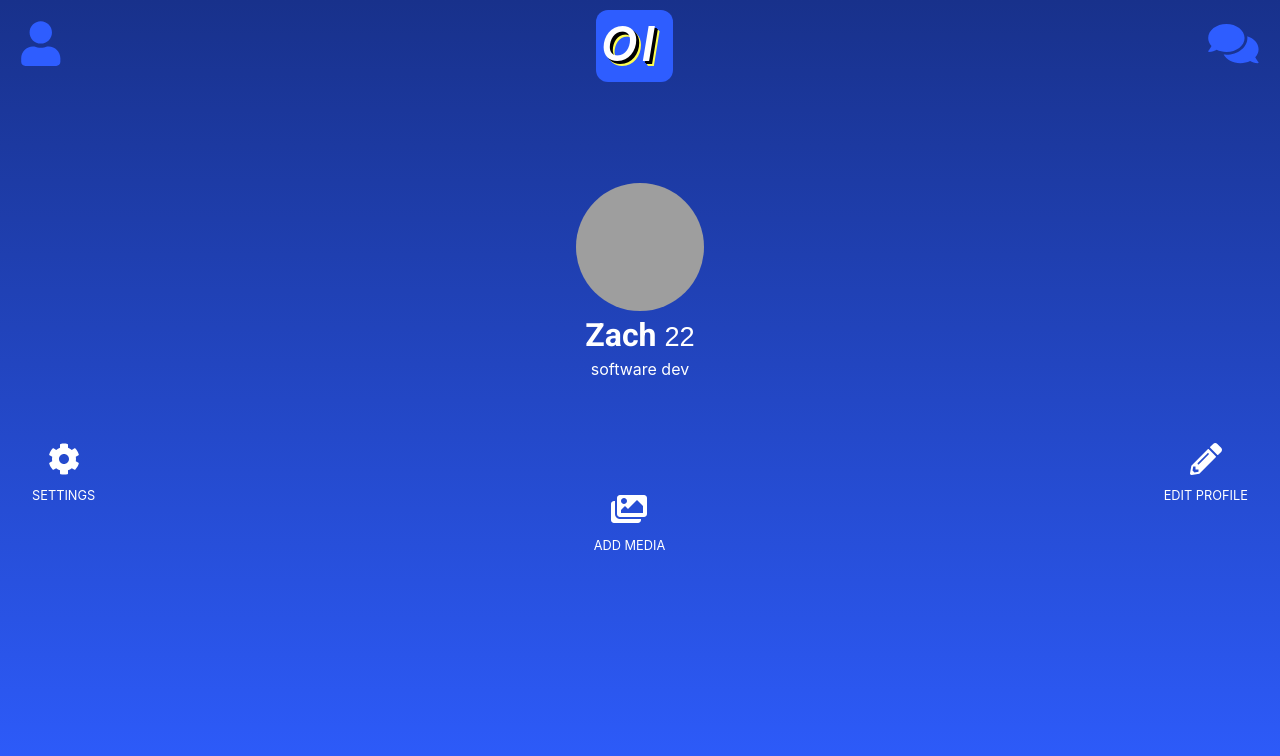
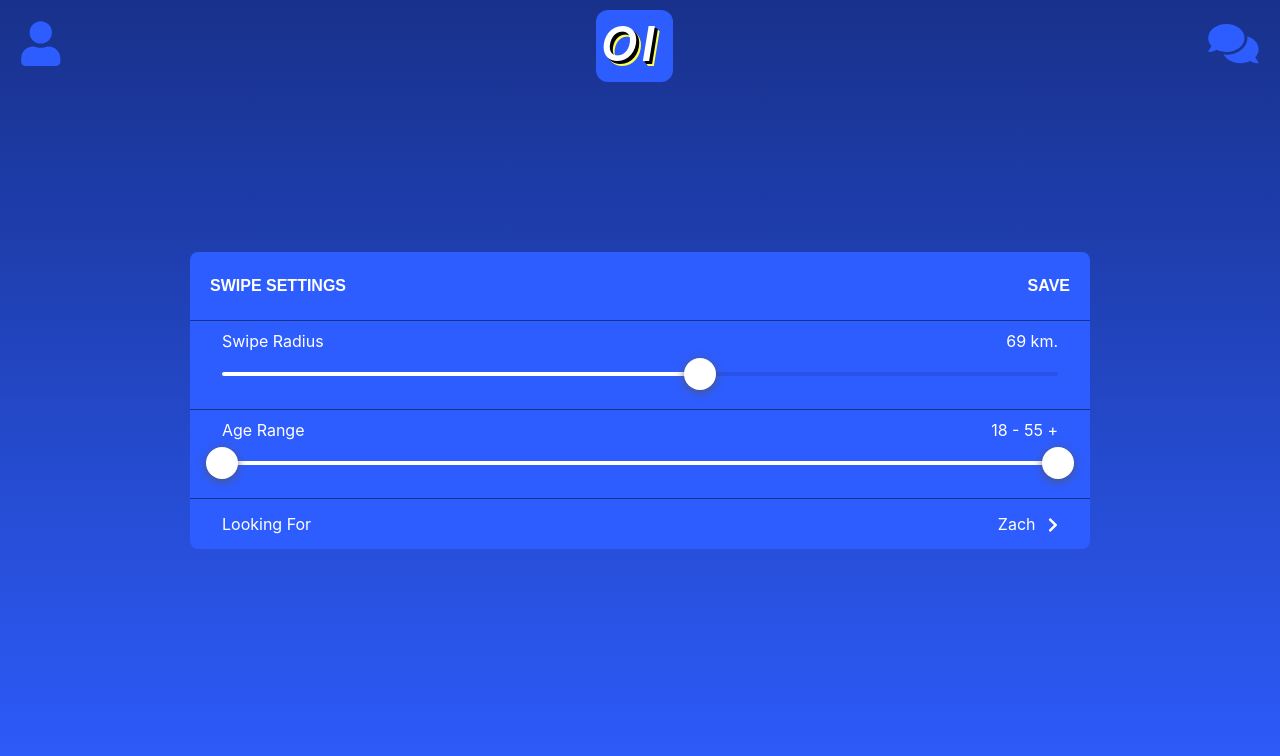
Before and after one commit to zachbwh/oi.zachhuxford.io, a React (Create React App) app: page /swipe/settings in a window 1280 px wide. Shown: the top 756 px of the page. Built offline with nearby package versions, Linux system fonts and the light colour scheme; grey boxes are pictures that could not be loaded.

Commit message:
basically settled on a layout for the swipe settings page

```diff
--- a/package.json
+++ b/package.json
@@ -22,6 +22,7 @@
     "node-sass": "^4.14.1",
     "react": "^16.13.1",
     "react-dom": "^16.13.1",
+    "react-input-range": "^1.3.0",
     "react-redux": "^7.2.1",
     "react-router-dom": "^5.2.0",
     "react-scripts": "3.4.1",
--- a/src/App.scss
+++ b/src/App.scss
@@ -44,4 +44,9 @@
         font-family: 'Open Sans', sans-serif;
         user-select: none;
     }
+
+    a, a:hover {
+		color: white;
+		text-decoration: none;
+	}
 }
--- a/src/App.tsx
+++ b/src/App.tsx
@@ -11,8 +11,8 @@ import Swipe from 'react-components/Swipe/Swipe'
 import RegisterUser from "react-components/Login/RegisterUser/RegisterUser";
 import SwipeNavBar from "react-components/Swipe/SwipeNavBar/SwipeNavBar";
 import LoginNavBar from "react-components/Login/LoginNavBar/LoginNavBar";
+import SwipeUserProfile from "react-components/Swipe/SwipeUserProfile/SwipeUserProfile";
 import SwipeSettings from "react-components/Swipe/SwipeSettings/SwipeSettings";
-import SwipeUserProfile from "react-components/Swipe/SwipeUserProfile/SwipeUserProfile";
 
 function App() {
 	return (
--- a/src/react-components/Swipe/SwipeNavBar/SwipeNavBar.tsx
+++ b/src/react-components/Swipe/SwipeNavBar/SwipeNavBar.tsx
@@ -14,7 +14,7 @@ function SwipeNavBar() {
 				<div className="gradient"></div>
 			</div>
 			<div className="nav-bar-content">
-				<Link to="/swipe/settings"><FontAwesomeIcon icon={faUser}></FontAwesomeIcon></Link>
+				<Link to="/swipe/profile"><FontAwesomeIcon icon={faUser}></FontAwesomeIcon></Link>
 				<Link to="/swipe"><SquareIcon></SquareIcon></Link>
 				<Link to="/messages"><FontAwesomeIcon icon={faComments}></FontAwesomeIcon></Link>
 			</div>
--- a/src/react-components/Swipe/SwipeSettings/SwipeSettings.scss
+++ b/src/react-components/Swipe/SwipeSettings/SwipeSettings.scss
@@ -1,55 +1,108 @@
-.swipe-settings {
+$background-color: #2e5dff;
+
+.swipe-settings-container {
 	display: flex;
 	flex-direction: column;
+	justify-content: center;
+	align-items: center;
+	height: 100vh;
+	padding: 0 10px;
 
-	div {
-		display: flex;
-		justify-content: center;
-		align-items: center;
-
-		img {
-			height: 8em;
-			width: 8em;
-			border-radius: 4em;
-			object-fit: cover;
-		}
+	@media (min-width: 601px) {
+		height: calc(100% + -30px + -3em);
 	}
 
-	h3 {
-		margin: 0;
-		font-weight: 700;
-		width: 100%;
-		text-align: center;
-		line-height: 1.5;
+	@media (max-width: 601px) {
+		height: calc(100% + -20px + -2em);
 	}
 
-	.age {
-		font-size: 0.85em;
-		font-weight: 400;
-		font-family: sans-serif;
+	@media (max-width: 400px) {
+		height: calc(100% + -20px + -1.5em);
 	}
 
-	.actions {
-		flex-direction: row;
-		margin: 2em 1em;
-		font-size: 2em;
-		justify-content: space-between;
+	.swipe-settings {
+		max-width: 900px;
+		width: 100%;
+		max-height: 100%;
+		overflow-y: auto;
 
-		> div:nth-child(2) {
-			margin-top: 50px;
-			margin-bottom: 0px;
+		.settings-title {
+			text-transform: uppercase;
+			padding: 25px 20px;
+			font-weight: 600;
+			font-family: sans-serif;
+
+			display: flex;
+			justify-content: space-between;
+			align-content: center;
 		}
 
-		> div {
-			margin-top: 0px;
-			margin-bottom: 50px;
-			flex-direction: column;
+		.settings-body {
+			background-color: $background-color;
+			border: 0px solid;
+			border-radius: 8px;
 
-			div {
-				text-transform: uppercase;
-				text-align: center;
-				font-size: 0.4em;
-				margin-top: 1em;
+
+			.setting {
+				padding: 10px 2em;
+				border: 0px solid #18318b;
+				border-bottom-width: 1px;
+
+				.setting-label {
+					display: flex;
+					flex-direction: row;
+					justify-content: space-between;
+				}
+
+				.input-range {
+					width: 100%;
+					padding: 1em 0;
+
+					.input-range__track {
+						height: 4px;
+						transition: left 100ms linear, width 100ms linear;
+
+						.input-range__slider-container {
+							transition: left 100ms linear;
+						}
+					}
+
+					.input-range__track--background {
+						background: #18318b33;
+					}
+
+					.input-range__track--active {
+						background: #FFFFFF;
+					}
+
+					.input-range__slider {
+						position: relative;
+						right: 1em;
+						border: none;
+						border-radius: 1em;
+						height: 2em;
+						width: 2em;
+						background: #FFFFFF;
+						box-shadow: 0 2px 10px 0 rgba(84,84,84,0.8);
+						margin-top: -1.15em;
+						margin-left: 0;
+					}
+				}
+			}
+
+			.setting:first-child {
+				border-top-width: 1px;
+			}
+
+			.setting:last-child {
+				border-bottom-width: 0px;
+				padding: 15px 2em;
+			}
+
+			.fa-chevron-right {
+				padding-left: 0.5em;
+				font-size: 1em;
+				vertical-align: middle;
 			}
 		}
 	}
--- a/src/react-components/Swipe/SwipeSettings/SwipeSettings.tsx
+++ b/src/react-components/Swipe/SwipeSettings/SwipeSettings.tsx
@@ -1,63 +1,79 @@
-import React, { useEffect } from "react";
-import { useSelector, useDispatch } from 'react-redux';
-import { selectUserProfile, setProfiles } from 'redux/slices/SwipeSlice'
+import React, { useState } from "react";
 
-import Moment from 'moment'
 import './SwipeSettings.scss';
+import InputRange, {Range} from 'react-input-range'
+import 'react-input-range/lib/css/index.css';
 import { FontAwesomeIcon } from "@fortawesome/react-fontawesome";
-import { faCog, faPencilAlt, faImages } from "@fortawesome/free-solid-svg-icons";
+import { faChevronRight } from "@fortawesome/free-solid-svg-icons";
+
+const minProfileAge = 18,
+	ageRangeMustContain = 22,
+	maxProfileAge = 55,
+	minSwipeRadius = 1,
+	maxSwipeRadius = 120;
 
 function SwipeSettings() {
-	const dispatch = useDispatch();
+	const [swipeRadius, setSwipeRadius] = useState(69);
+	const [minAge, setMinAge] = useState(18);
+	const [maxAge, setMaxAge] = useState(55);
+	const [lookingFor, setLookingFor] = useState<"Men" | "Everyone" | "Zach">("Zach");
 
-	var userProfile = useSelector(selectUserProfile),
-		userProfileImage = userProfile?.ProfileImages[4] ?? null;
+	const updateAgeRange = function(range: Range) {
+		if (range.min <= ageRangeMustContain) {
+			setMinAge(range.min);
+		}
+		if (range.max >= ageRangeMustContain) {
+			setMaxAge(range.max);
+		}
+	};
 
-	useEffect(() => {
-		fetch('/assets/profiles.json')
-		.then(response => response.json())
-		.then(((profiles: any[]) => {
-			dispatch(setProfiles(profiles));
-		}));
-	 }, [dispatch]);
+	const openPreferenceList = function() {
 
-	 var profileThing;
-	 if (!userProfile) {
-		profileThing = (
-			<div>
-			</div>
-		);
-	 } else {
-		const age = Moment(new Date()).diff(userProfile.BirthDate, 'years');
-
-		profileThing = [
-			(<div key="1">
-				<img src={userProfileImage.ImageUrl} alt={userProfileImage.ImageAltText}></img>
-			</div>),
-			(<h3 key="2">{userProfile.ShortName} <span className="age">{age}</span></h3>),
-			(<div key="3">
-				{userProfile.Occupation}
-			</div>),
-			(<div key="4" className="actions">
-				<div>
-					<FontAwesomeIcon icon={faCog}></FontAwesomeIcon>
-					<div>Settings</div>
-				</div>
-				<div>
-					<FontAwesomeIcon icon={faImages}></FontAwesomeIcon>
-					<div>Add Media</div>
-				</div>
-				<div>
-					<FontAwesomeIcon icon={faPencilAlt}></FontAwesomeIcon>
-					<div>Edit Profile</div>
-				</div>
-			</div>)
-		];
-	 }
+	};
 
 	return (
-		<div className="swipe-settings">
-			{profileThing}
+		<div className="swipe-settings-container">
+			<div className="swipe-settings">
+				<div className="settings-body">
+					<h4 className="settings-title"><span>Swipe Settings</span><span>Save</span></h4>
+					<div className="discovery-settings">
+						<div className="setting">
+							<div className="setting-label">
+								<div className="setting-name">Swipe Radius</div>
+								<div className="setting-value">{Math.floor(swipeRadius)} km.</div>
+							</div>
+							<div className="input-range-container">
+								<InputRange
+									value={swipeRadius}
+									formatLabel={() => ""}
+									minValue={minSwipeRadius}
+									maxValue={maxSwipeRadius}
+									onChange={(value) => {value = value as number; setSwipeRadius(value)}} />
+							</div>
+						</div>
+						<div className="setting">
+							<div className="setting-label">
+								<div className="setting-name">Age Range</div>
+								<div className="setting-value">{Math.floor(minAge)} - {Math.floor(maxAge)} {maxAge === maxProfileAge ? "+" : ""}</div>
+							</div>
+							<div className="input-range-container">
+								<InputRange
+									value={{min: minAge, max: maxAge}}
+									formatLabel={() => ""}
+									minValue={minProfileAge}
+									maxValue={maxProfileAge}
+									onChange={(value) => {value = value as Range; updateAgeRange(value)}} />
+							</div>
+						</div>
+						<div className="setting preference-list" onClick={openPreferenceList}>
+							<div className="setting-label">
+								<div className="setting-name">Looking For</div>
+								<div className="setting-value">{lookingFor} <FontAwesomeIcon icon={faChevronRight} /></div>
+							</div>
+						</div>
+					</div>
+				</div>
+			</div>
 		</div>
 	);
 }
--- a/src/react-components/Swipe/SwipeUserProfile/SwipeUserProfile.scss
+++ b/src/react-components/Swipe/SwipeUserProfile/SwipeUserProfile.scss
@@ -1,3 +1,67 @@
 .swipe-user-profile {
+	display: flex;
+	flex-direction: column;
+	justify-content: center;
+	align-items: center;
 
+	div {
+		display: flex;
+		justify-content: center;
+		align-items: center;
+
+		img {
+			height: 8em;
+			width: 8em;
+			border-radius: 4em;
+			object-fit: cover;
+		}
+	}
+
+	h3 {
+		margin: 0;
+		font-weight: 700;
+		width: 100%;
+		text-align: center;
+		line-height: 1.5;
+	}
+
+	.age {
+		font-size: 0.85em;
+		font-weight: 400;
+		font-family: sans-serif;
+	}
+
+	.actions {
+		flex-direction: row;
+		margin: 2em 1em;
+		font-size: 2em;
+		justify-content: space-between;
+		max-width: 500px;
+		width: 100%;
+
+
+		> div:nth-child(2) {
+			margin-top: 50px;
+			margin-bottom: 0px;
+		}
+
+		> div {
+			margin-top: 0px;
+			margin-bottom: 50px;
+
+			a {
+				display: flex;
+				flex-direction: column;
+				justify-content: center;
+				align-items: center;
+			}
+
+			div {
+				text-transform: uppercase;
+				text-align: center;
+				font-size: 0.4em;
+				margin-top: 1em;
+			}
+		}
+	}
 }
--- a/src/react-components/Swipe/SwipeUserProfile/SwipeUserProfile.tsx
+++ b/src/react-components/Swipe/SwipeUserProfile/SwipeUserProfile.tsx
@@ -1,10 +1,70 @@
-import React from "react";
+import React, { useEffect } from "react";
+import { useSelector, useDispatch } from 'react-redux';
+import { selectUserProfile, setProfiles } from 'redux/slices/SwipeSlice'
 
+import Moment from 'moment'
 import './SwipeUserProfile.scss';
+import { FontAwesomeIcon } from "@fortawesome/react-fontawesome";
+import { faCog, faPencilAlt, faImages } from "@fortawesome/free-solid-svg-icons";
+import { Link } from "react-router-dom";
 
 function SwipeUserProfile() {
+	const dispatch = useDispatch();
+
+	var userProfile = useSelector(selectUserProfile),
+		userProfileImage = userProfile?.ProfileImages[4] ?? null;
+
+	useEffect(() => {
+		fetch('/assets/profiles.json')
+		.then(response => response.json())
+		.then(((profiles: any[]) => {
+			dispatch(setProfiles(profiles));
+		}));
+	 }, [dispatch]);
+
+	 var profileThing;
+	 if (!userProfile) {
+		profileThing = (
+			<div>
+			</div>
+		);
+	 } else {
+		const age = Moment(new Date()).diff(userProfile.BirthDate, 'years');
+
+		profileThing = [
+			(<div key="1">
+				<img src={userProfileImage.ImageUrl} alt={userProfileImage.ImageAltText}></img>
+			</div>),
+			(<h3 key="2">{userProfile.ShortName} <span className="age">{age}</span></h3>),
+			(<div key="3">
+				{userProfile.Occupation}
+			</div>),
+			(<div key="4" className="actions">
+				<div>
+					<Link to="/swipe/settings">
+						<FontAwesomeIcon icon={faCog}></FontAwesomeIcon>
+						<div>Settings</div>
+					</Link>
+				</div>
+				<div>
+					<Link to="/swipe/edit-media">
+						<FontAwesomeIcon icon={faImages}></FontAwesomeIcon>
+						<div>Add Media</div>
+					</Link>
+				</div>
+				<div>
+					<Link to="/swipe/edit-profile">
+						<FontAwesomeIcon icon={faPencilAlt}></FontAwesomeIcon>
+						<div>Edit Profile</div>
+					</Link>
+				</div>
+			</div>)
+		];
+	 }
+
 	return (
 		<div className="swipe-user-profile">
+			{profileThing}
 		</div>
 	);
 }
```
Also changed, not shown: 1 other file (tests, documents, lock files or other folders).
